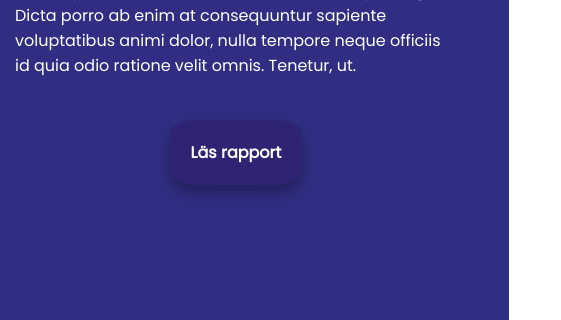
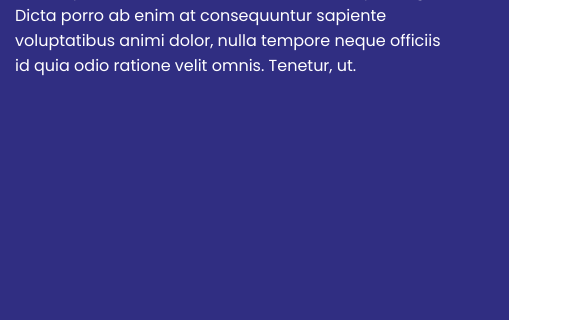
Before and after one commit to mariasjostrom/mariasjostrom.github.io, a plain HTML site: page projects/pdo.html in a window 1280 px wide. Shown: the part 466-786 px from the top of the page, 719-1280 px from the left. Drawn offline with Linux system fonts and the light colour scheme; files whose address does not match are found by name.

Commit message:
new picutre

```diff
--- a/projects/pdo.html
+++ b/projects/pdo.html
@@ -45,9 +45,6 @@
           <div class="projPageTxtContainer">
             <p>Lorem ipsum dolor sit amet consectetur adipisicing elit. Dicta porro ab enim at consequuntur sapiente voluptatibus animi dolor, nulla tempore neque officiis id quia odio ratione velit omnis. Tenetur, ut.</p>
 
-            <div id="projBtnDiv">
-              <a id="ddiBtn" href="../pdfs/Grafisk-manual.pdf" target="_blank">Läs rapport</a>
-            </div>
           </div>
         </div>
       </div>
```
Also changed, not shown: index.html (+1 -1 lines), asserts/m2_b&w.jpg (added), asserts/me2.jpg (added).
